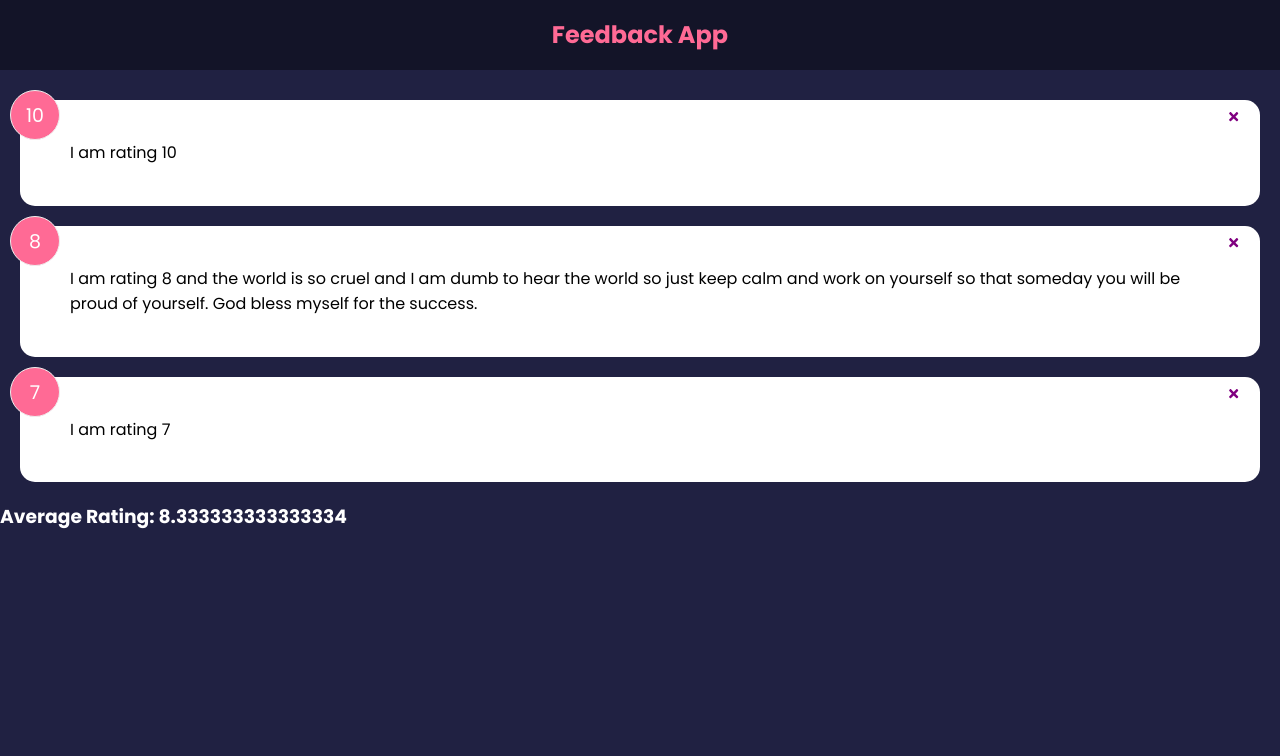
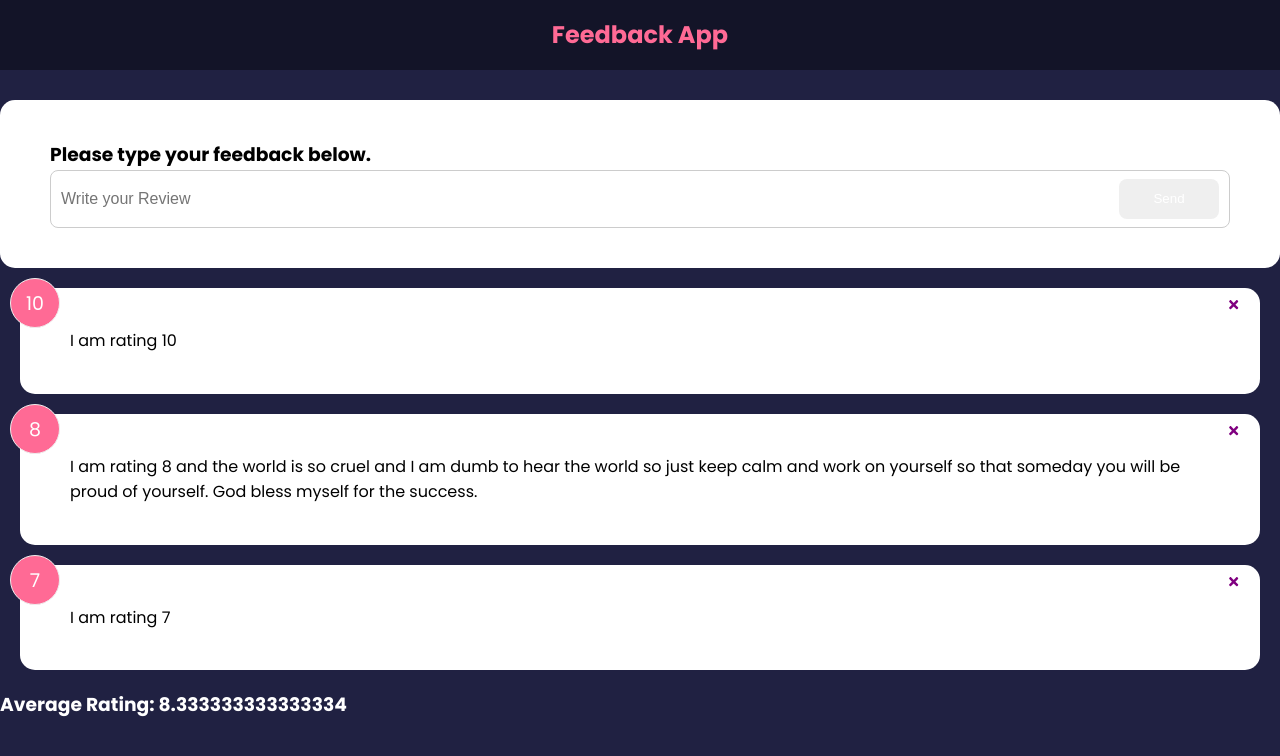
Before and after one commit to JiwanChaudhary/Feedback-App, a React (Create React App) app: page / in a window 1280 px wide. Shown: the top 756 px of the page. Built offline with nearby package versions, Linux system fonts and the light colour scheme.

Commit message:
button component and form input

```diff
--- a/src/App.js
+++ b/src/App.js
@@ -5,6 +5,7 @@ import FeedbackList from "./components/feedback/FeedbackList";
 import { useState } from "react";
 import FeedbackData from "./data/FeedbackData";
 import FeedbackStats from "./components/feedback/FeedbackStats";
+import FeedbackForm from "./components/feedback/FeedbackForm";
 
 const App = () => {
   const [feedback, setFeedback] = useState(FeedbackData);
@@ -23,6 +24,7 @@ const App = () => {
   return (
     <>
       <Header />
+      <FeedbackForm />
       <FeedbackList feedback={feedback} handleDelete={deleteFeedback} />
       <FeedbackStats feedback={feedback} />
     </>
--- /dev/null
+++ b/src/components/common/Button.js
@@ -0,0 +1,24 @@
+import React from "react";
+import PropTypes from 'prop-types';
+
+const Button = ({ children, isDisabled, type, version }) => {
+  return (
+    <button type={type} disabled={isDisabled} className={"btn btn-${version}"}>
+      {children}
+    </button>
+  );
+};
+
+Button.defaultProps = {
+    version: 'primary',
+    type: 'button',
+    isDisabled: false,
+}
+
+Button.propTypes = {
+    children: PropTypes.node.isRequired,
+    type: PropTypes.string,
+    isDisabled: PropTypes.bool,
+}
+
+export default Button;
--- /dev/null
+++ b/src/components/feedback/FeedbackForm.js
@@ -0,0 +1,33 @@
+import React from "react";
+import { useState } from "react";
+import Card from "../common/Card";
+import Button from "../common/Button";
+
+const FeedbackForm = () => {
+  const [text, setText] = useState("");
+
+  function handleInputText(e) {
+    console.log(e);
+    setText(e.target.value);
+  }
+  return (
+    <Card>
+      <form>
+        <h3>Please type your feedback below.</h3>
+        <div className="input-group">
+          <input
+            type="text"
+            placeholder="Write your Review"
+            onChange={handleInputText}
+          />
+          <Button type="submit" version="primary">
+            Send
+          </Button>
+        </div>
+        {text}
+      </form>
+    </Card>
+  );
+};
+
+export default FeedbackForm;
```
